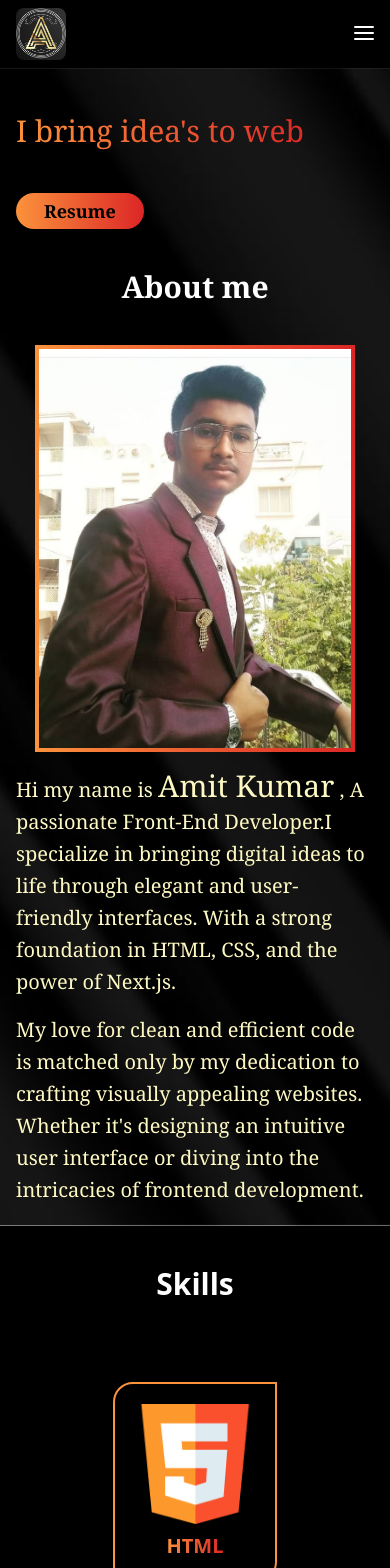
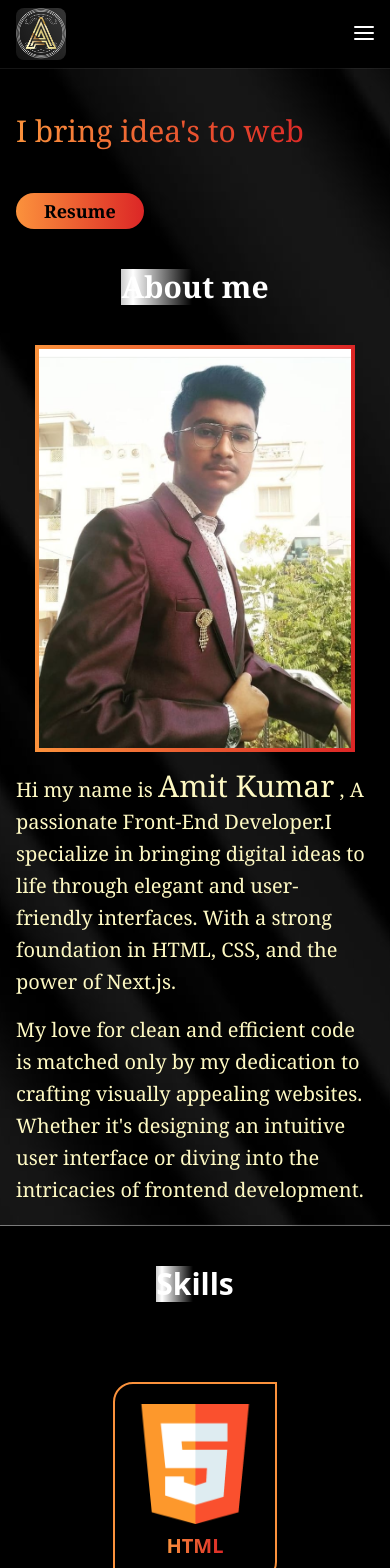
Before and after one commit to amitkumar256/myportfolio, a Next.js app: page / in a window 390 px wide. Shown: the top 1568 px of the page. Built offline with nearby package versions, Linux system fonts and the light colour scheme.

Commit message:
shine effect

```diff
--- a/components/About.jsx
+++ b/components/About.jsx
@@ -21,13 +21,13 @@ const About = () => {
           I bring idea&apos;s to web
         </h1>
         <button
-          className="w-32 p-1 sm:p-2 mt-5 rounded-[100px] hover:scale-110 font-semibold font-serif bg-gradient-to-r from-orange-400 to-red-600    text-lg sm:text-2xl transition-transform duration-500"
+          className=" w-32 p-1 sm:p-2 mt-5 rounded-[100px] hover:scale-110 font-semibold font-serif bg-gradient-to-r from-orange-400 to-red-600    text-lg sm:text-2xl transition-transform duration-500"
           onClick={() => window.open("/resume.pdf")}
         >
           Resume
         </button>
         <div className="flex mt-10 justify-center" id="about">
-          <h1 className="text-white font-bold font-serif text-3xl md:text-5xl">
+          <h1 className="shine-text text-white font-bold font-serif text-3xl md:text-5xl">
             About me
           </h1>
         </div>
--- a/components/Project.jsx
+++ b/components/Project.jsx
@@ -5,12 +5,14 @@ const Project = () => {
   return (
     <div className="max-w-[1250px] pb-10  mx-4 xl:mx-auto mt-10 md:mt-14">
       <div className="flex mt-10 justify-center" id="project">
-        <h1 className="text-white font-bold text-3xl md:text-5xl">Projects</h1>
+        <h1 className="shine-text text-white font-bold text-3xl md:text-5xl">
+          Projects
+        </h1>
       </div>{" "}
       <div className="pt-10">
         <div className="pt-10 flex-col-reverse lg:flex-row flex sm:justify-normal sm:items-start justify-center items-center lg:justify-between lg:items-center">
           <div className="lg:w-3/5 ">
-            <h1 className="text-2xl sm:text-3xl text-white font-bold pt-4 sm:pt-0 pb-4">
+            <h1 className=" text-2xl sm:text-3xl text-white font-bold pt-4 sm:pt-0 pb-4">
               Loop
             </h1>
             <p className="text-xl  sm:text-2xl text-yellow-100 leading-8 sm:leading-10 sm:tracking-wide pt-4 sm:pt-0">
--- a/components/Skills.jsx
+++ b/components/Skills.jsx
@@ -5,7 +5,9 @@ const Skills = () => {
   return (
     <div className="max-w-[1280px] pb-10  mx-4 xl:mx-auto mt-10 md:mt-14">
       <div className="flex mt-10 justify-center " id="skill">
-        <h1 className="text-white font-bold text-3xl md:text-5xl">Skills</h1>
+        <h1 className=" shine-text text-white font-bold text-3xl md:text-5xl">
+          Skills
+        </h1>
       </div>
       <div className="pt-20 flex flex-col gap-20">
         <div className="first-row flex justify-center sm:gap-32 gap-20 flex-wrap">
--- a/styles/globals.css
+++ b/styles/globals.css
@@ -25,3 +25,27 @@
         width: 10em;
     }
 }
+
+
+/* styles/globals.css */
+.shine-text {
+    position: relative;
+    overflow: hidden;
+  }
+
+  .shine-text::before {
+    content: '';
+    position: absolute;
+    top: 0;
+    left: -100%;
+    width:80%;
+    height: 100%;
+    background: linear-gradient(to right, transparent, #ffffff, transparent);
+    animation: shine 3s infinite linear;
+  }
+
+  @keyframes shine {
+    to {
+      left: 200%;
+    }
+  }
```
